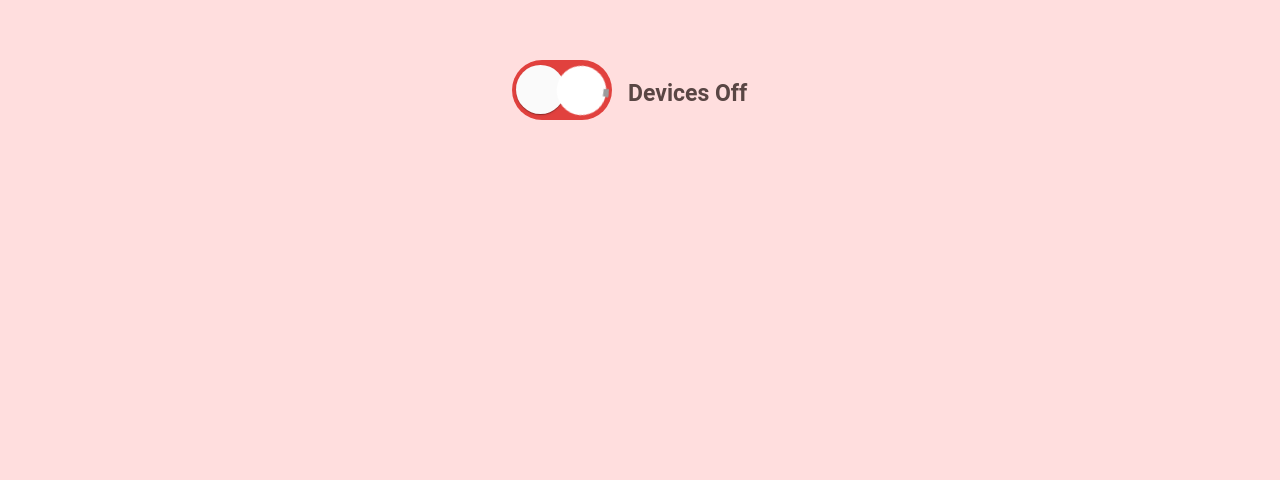
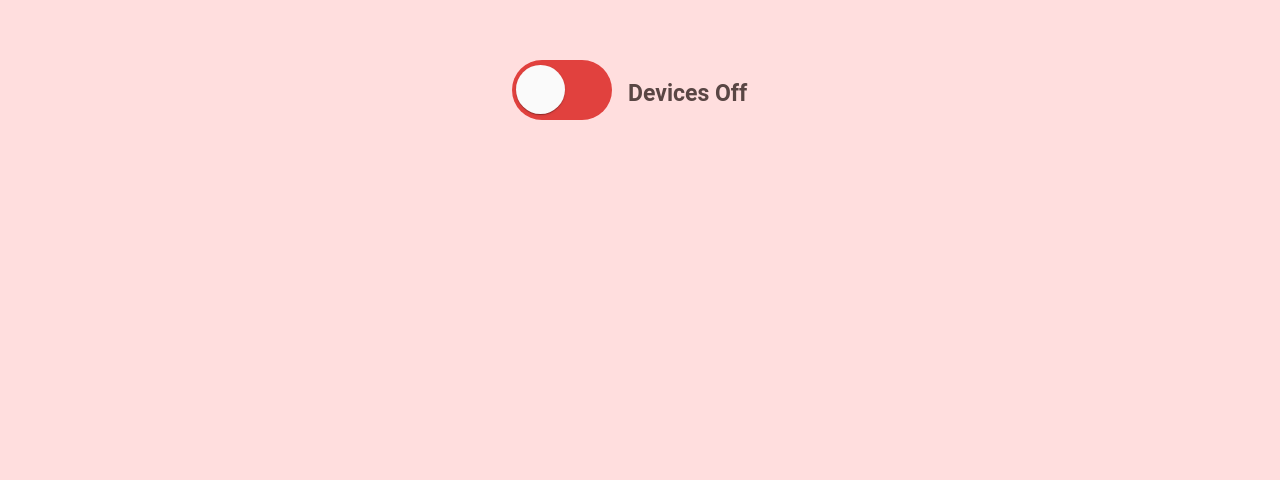
Before and after one commit to praveen-barawal/angular-animation, an Angular app: page / in a window 1280 px wide. Shown: the part 300-800 px from the top of the page. Built offline with nearby package versions, Linux system fonts and the light colour scheme.

Commit message:
1 file modified

```diff
--- a/src/app/toggle-implementation/switch.component.html
+++ b/src/app/toggle-implementation/switch.component.html
@@ -6,7 +6,7 @@
   <mat-slide-toggle *ngIf="!showProgress" (change)="onClick()"
    color="primary" [(ngModel)]="isChecked">
   </mat-slide-toggle>
-	<mat-spinner *ngIf="!showProgress" color="primary"></mat-spinner>
+	<mat-spinner *ngIf="showProgress" color="primary"></mat-spinner>
   <span class="progress-text">{{showText}}</span>
 </div>
 </div>
```
